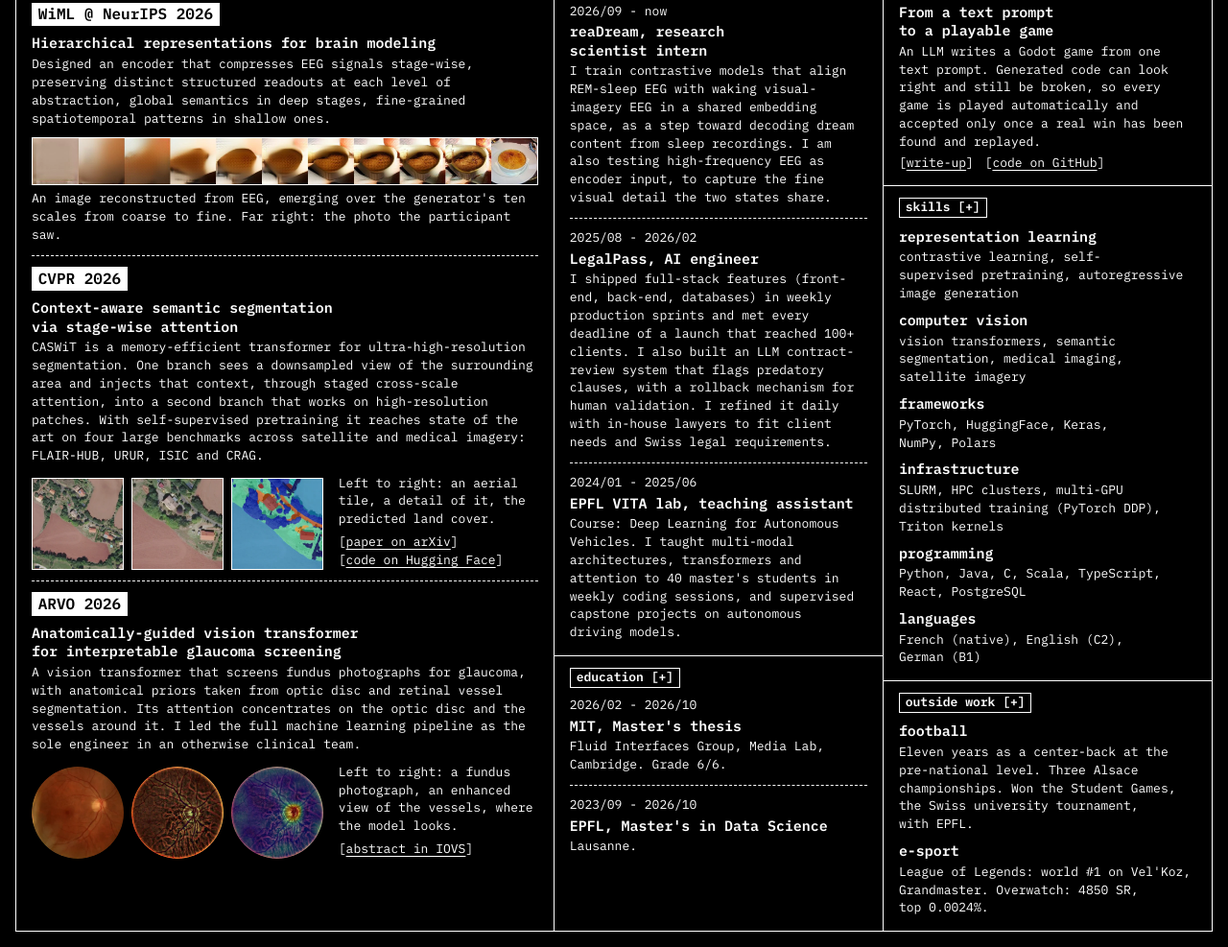
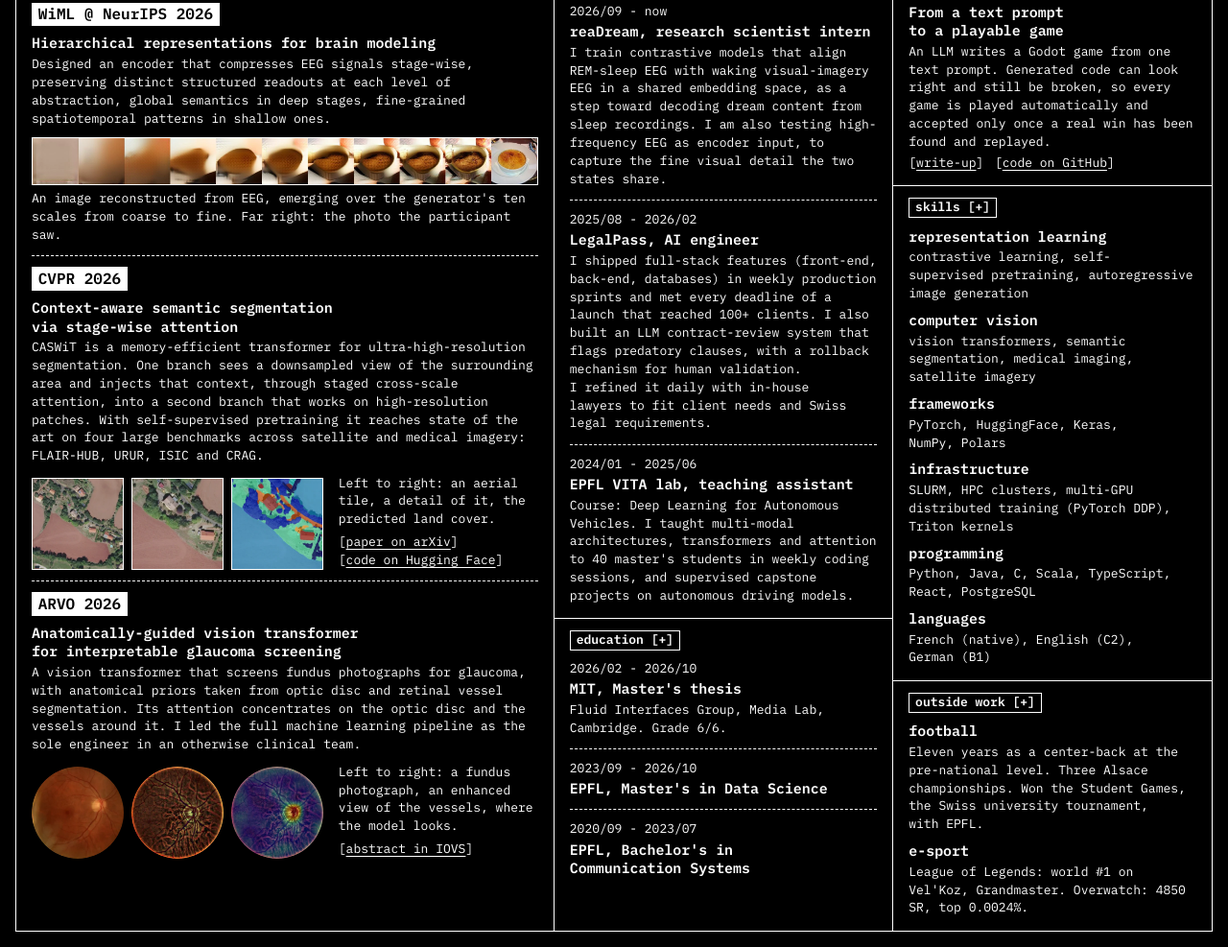
Before and after one commit to eliasnaha/eliasnaha.github.io, a plain HTML site: page index.html in a window 1280 px wide. Shown: the part 290-1277 px from the top of the page at 96% size. Drawn offline with Linux system fonts and the light colour scheme.

Commit message:
Add the bachelor's degree; drop the city from the EPFL entries

```diff
--- a/assets/site.css
+++ b/assets/site.css
@@ -186,7 +186,7 @@ h1 {
 
 .cols {
   display: grid;
-  grid-template-columns: minmax(0, 5.4fr) minmax(0, 3.3fr) minmax(0, 3.3fr);
+  grid-template-columns: minmax(0, 5.4fr) minmax(0, 3.4fr) minmax(0, 3.2fr);
   gap: 1px;
 }
 
--- a/index.html
+++ b/index.html
@@ -205,7 +205,11 @@
           <article class="item">
             <p>2023/09 - 2026/10</p>
             <h3>EPFL, Master's in Data Science</h3>
-            <p>Lausanne.</p>
+          </article>
+
+          <article class="item">
+            <p>2020/09 - 2023/07</p>
+            <h3>EPFL, Bachelor's in Communication Systems</h3>
           </article>
 
         </div>
```
Also changed, not shown: assets/og.png.
